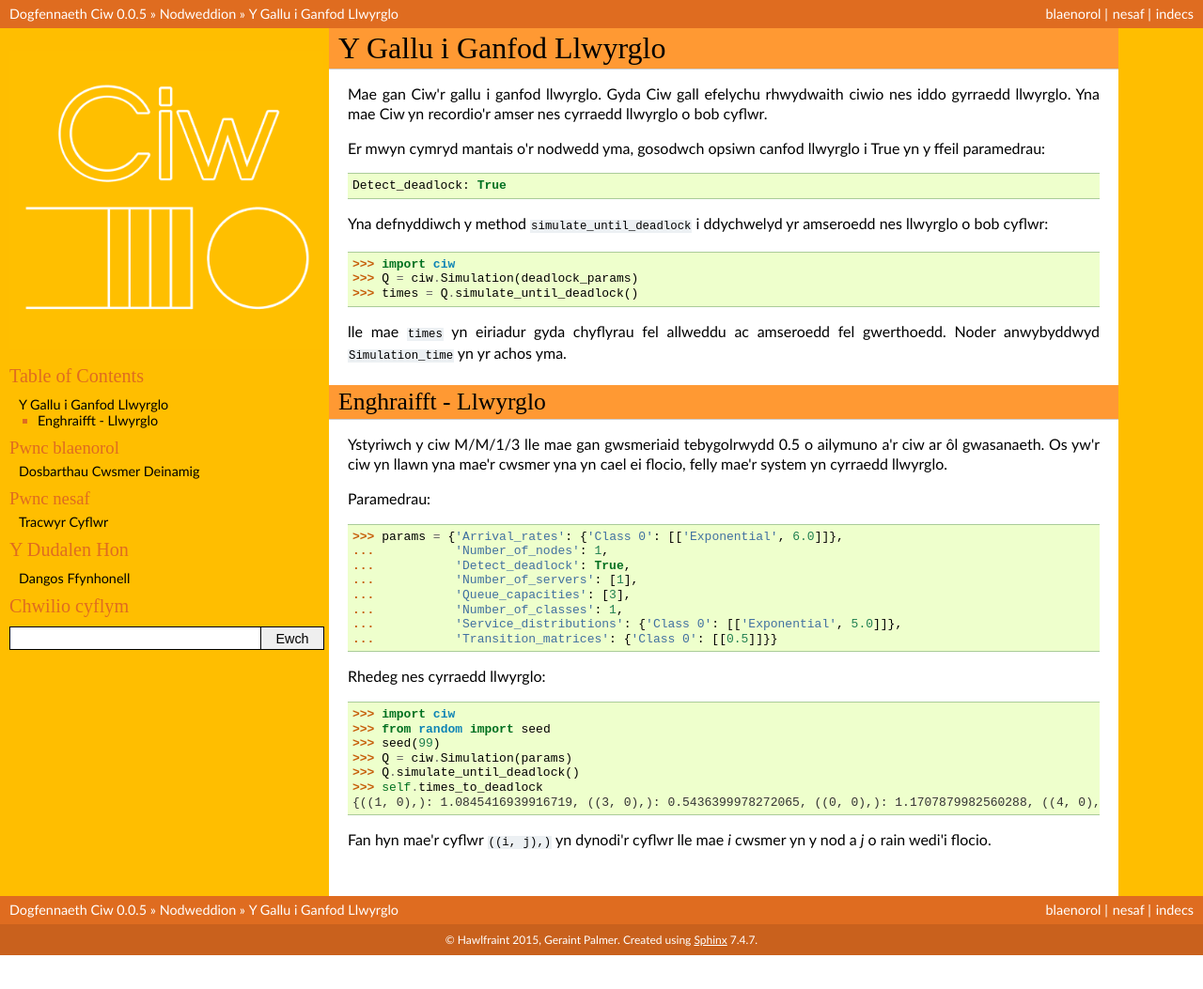
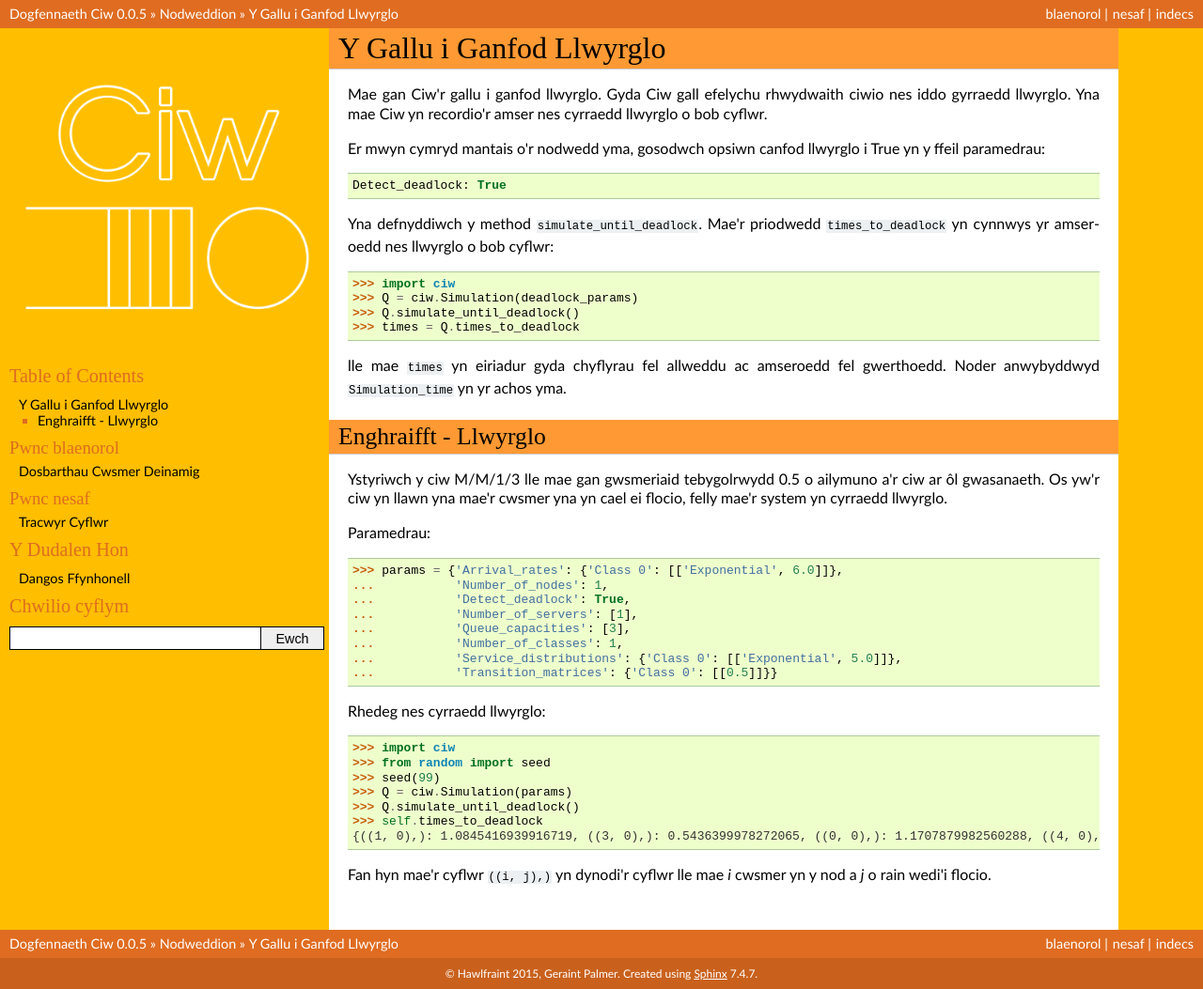
Before and after one commit to CiwPython/Ciw-cy, a Sphinx documentation site: the page built from docs/Features/deadlock.rst, in a window 1280 px wide. Shown: the whole page at 94% size. Built offline with Sphinx 7.4.7, drawn with Linux system fonts in a browser that asks for light colours; before the commit the page ends 1017 px from its top, so only the background shows below that.

Commit message:
trwsio docs llwyrglo

```diff
--- a/docs/Features/deadlock.rst
+++ b/docs/Features/deadlock.rst
@@ -11,11 +11,12 @@
 
     Detect_deadlock: True
 
-Yna defnyddiwch y method :code:`simulate_until_deadlock` i ddychwelyd yr amseroedd nes llwyrglo o bob cyflwr::
+Yna defnyddiwch y method :code:`simulate_until_deadlock`. Mae'r priodwedd :code:`times_to_deadlock` yn cynnwys yr amseroedd nes llwyrglo o bob cyflwr::
 
    >>> import ciw
    >>> Q = ciw.Simulation(deadlock_params) # doctest:+SKIP
-   >>> times = Q.simulate_until_deadlock() # doctest:+SKIP
+   >>> Q.simulate_until_deadlock() # doctest:+SKIP
+   >>> times = Q.times_to_deadlock # doctest:+SKIP
 
 lle mae :code:`times` yn eiriadur gyda chyflyrau fel allweddu ac amseroedd fel gwerthoedd. Noder anwybyddwyd :code:`Simulation_time` yn yr achos yma.
 
```
